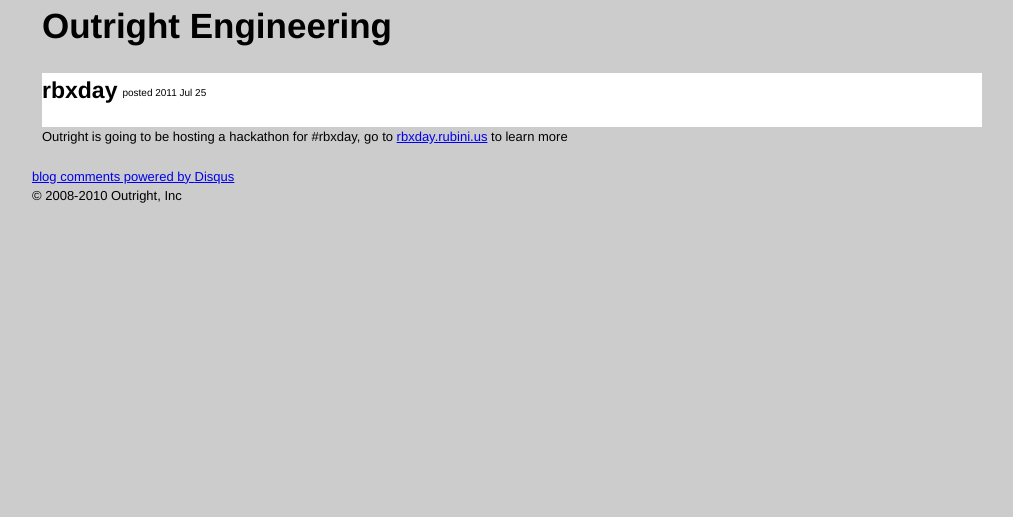
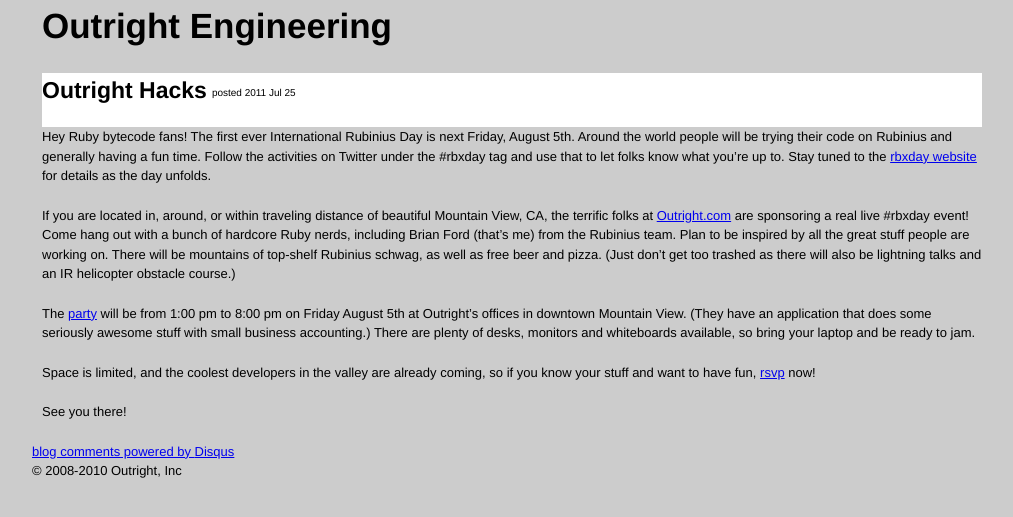
Before and after one commit to ravasthi/outright.github.com, a Jekyll site: the page built from _posts/2011-07-25-rbxday.md, in a window 1280 px wide. Shown: the top 517 px of the page, without its empty margins (128-1141 px from the left). Built offline with Jekyll 4.4.1, drawn with Linux system fonts in a browser that asks for light colours; Markdown is read by kramdown in place of the engine named in the settings; comment, search, counter and statistics services are not loaded.

Commit message:
Updating with some content

```diff
--- a/_posts/2011-07-25-rbxday.md
+++ b/_posts/2011-07-25-rbxday.md
@@ -1,5 +1,13 @@
 ---
-title: rbxday
+title: Outright Hacks #rbxday
 layout: post
 ---
-Outright is going to be hosting a hackathon for #rbxday, go to [rbxday.rubini.us](http://rbxday.rubini.us) to learn more
+Hey Ruby bytecode fans! The first ever International Rubinius Day is next Friday, August 5th. Around the world people will be trying their code on Rubinius and generally having a fun time. Follow the activities on Twitter under the #rbxday tag and use that to let folks know what you’re up to. Stay tuned to the [rbxday website](http://rbxday.rubini.us/) for details as the day unfolds.
+
+If you are located in, around, or within traveling distance of beautiful Mountain View, CA, the terrific folks at [Outright.com](http://outright.com) are sponsoring a real live #rbxday event! Come hang out with a bunch of hardcore Ruby nerds, including Brian Ford (that’s me) from the Rubinius team. Plan to be inspired by all the great stuff people are working on. There will be mountains of top-shelf Rubinius schwag, as well as free beer and pizza. (Just don’t get too trashed as there will also be lightning talks and an IR helicopter obstacle course.)
+
+The [party](http://rbxday.eventbrite.com) will be from 1:00 pm to 8:00 pm on Friday August 5th at Outright’s offices in downtown Mountain View. (They have an application that does some seriously awesome stuff with small business accounting.) There are plenty of desks, monitors and whiteboards available, so bring your laptop and be ready to jam.
+
+Space is limited, and the coolest developers in the valley are already coming, so if you know your stuff and want to have fun, [rsvp](http://rbxday.eventbrite.com) now!
+
+See you there!
```
